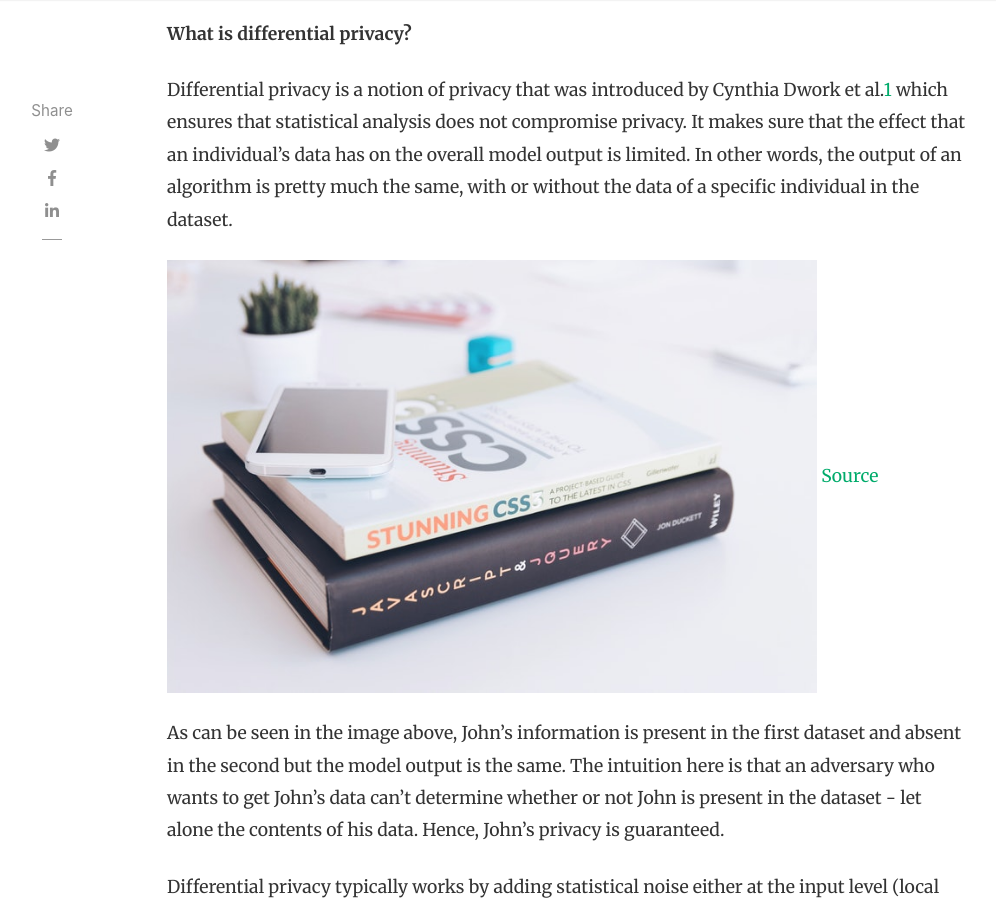
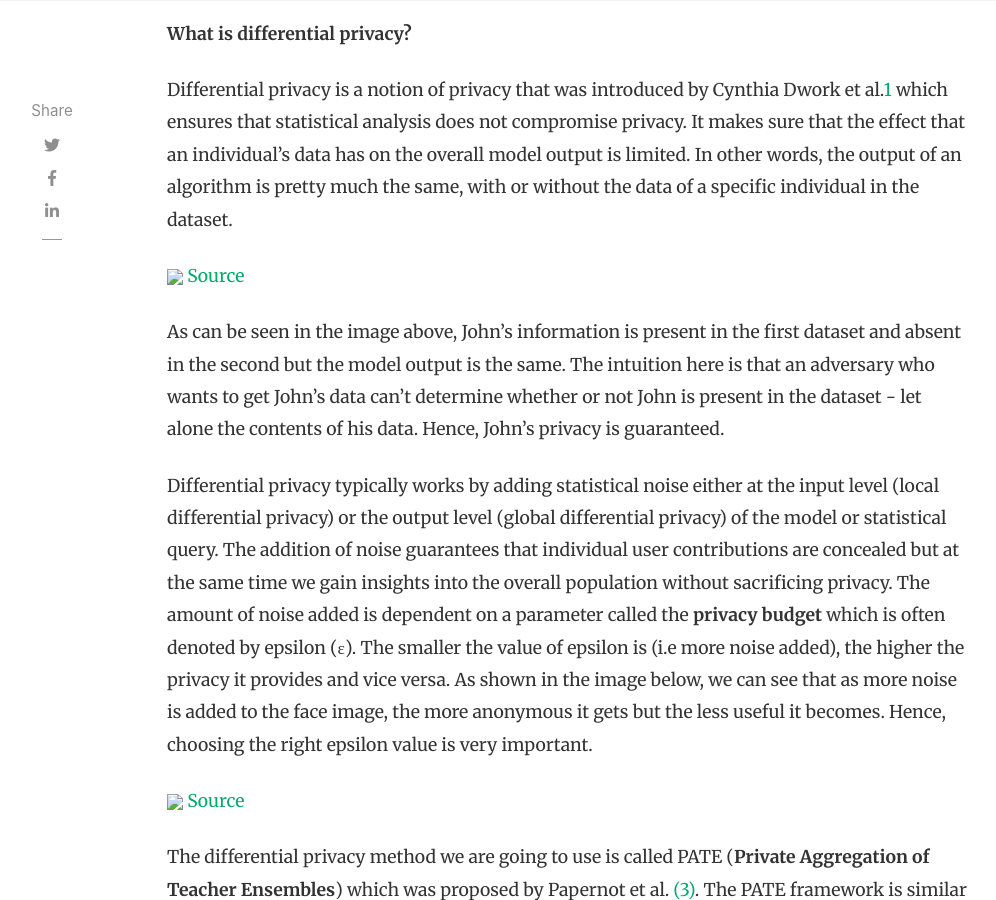
Before and after one commit to ZumrutMuftuoglu/OM-Study-Group, a Jekyll site: the page built from docs/_posts/2020-05-11-pate-on-covid.md, in a window 1280 px wide and 900 px high, scrolled down 1938 px. Shown: the whole window, without its empty margins (118-1114 px from the left). Built offline with Jekyll 4.4.1, drawn with Linux system fonts in a browser that asks for light colours; nearby versions of some CDN libraries; comment, search, counter and statistics services are not loaded.

Commit message:
changed image links

````diff
--- a/docs/_posts/2020-05-11-pate-on-covid.md
+++ b/docs/_posts/2020-05-11-pate-on-covid.md
@@ -28,14 +28,14 @@ The solution to our problem lies in a privacy preserving method called different
 Differential privacy is a notion of privacy that was introduced by Cynthia Dwork et al.[1](https://link.springer.com/chapter/10.1007/11681878_14) which ensures that statistical analysis does not compromise privacy.
 It makes sure that the effect that an individual's data has on the overall model output is limited. In other words, the output of an algorithm is pretty much the same, with or without the data of a specific individual in the dataset.
 
-<img src="/assets/images/13.jpg" width="650" align="center">
+<img src="/docs/assets/images/13.jpg" width="650" align="center">
 [Source](http://www.cleverhans.io/privacy/2018/04/29/privacy-and-machine-learning.html)
 
 As can be seen in the image above, John's information is present in the first dataset and absent in the second but the model output is the same. The intuition here is that an adversary who wants to get John's data can't determine whether or not John is present in the dataset - let alone the contents of his data. Hence, John's privacy is guaranteed.
 
 Differential privacy typically works by adding statistical noise either at the input level (local differential privacy) or the output level (global differential privacy) of the model or statistical query. The addition of noise guarantees that individual user contributions are concealed but at the same time we gain insights into the overall population without sacrificing privacy. The amount of noise added is dependent on a parameter called the **privacy budget**  which is often denoted by epsilon (ε). The smaller the value of epsilon is (i.e more noise added), the higher the privacy it provides and vice versa. As shown in the image below, we can see that as more noise is added to the face image, the more anonymous it gets but the less useful it becomes. Hence, choosing the right epsilon value is very important.
 
-<img src="/assets/images/trade-off.jpg" width="650" align="center">
+<img src="/docs/assets/images/trade-off.jpg" width="650" align="center">
 [Source](https://aircloak.com/explaining-differential-privacy/)
 
 
@@ -124,7 +124,7 @@ Now, we have to organize the project.
 
 Create a **data** directory on your google drive and upload these 2 folders into this directory. Now, rename the **Images_Processed** folder to **images** and the **Data_Split** folder to **labels**.  At the end, your data directory, should look like the this:
 
-<img src="assets/images/fileStructure.png" width="650" align="center">
+<img src="/docs/assets/images/fileStructure.png" width="650" align="center">
 
 
 ### Step 2: Create Teacher and Student Datasets
@@ -280,7 +280,7 @@ for ii in range(5):
 
 Our output is:
 
-<img src="assets/images/viz.png" width="650" align="center">
+<img src="/docs/assets/images/viz.png" width="650" align="center">
 
 We can now move on to partitioning the training set among the different hospitals. We have 5 hospitals and therefore we have 5 teachers. **One important thing to note here is that the datasets have to be disjoint**. That is, no 2 datasets should have overlapping training examples. As mentioned earlier, differential privacy states that if an individual's data is removed from a dataset, the output of the dataset remains the same because that individual was not contributing to the dataset. Imagine we have duplicates of the same individual’s data, even if we remove one of the duplicates, the individual's data is still contributing to the output and therefore differential privacy can’t work in this case,as we cannot preserve the privacy of that individual.
 
@@ -681,7 +681,7 @@ test(dataloader, normal_model, criterion, True)
 ```
 
 And here's our final out:
-<img src="assets/images/results.png" width="650" align="center">
+<img src="/docs/assets/images/results.png" width="650" align="center">
 
 
 We take our model from an accuracy of 65% to an accuray of 61% but save many lives in the process without sacrificing privacy. Don't you think this is worth the sacrifice? I do.
````
